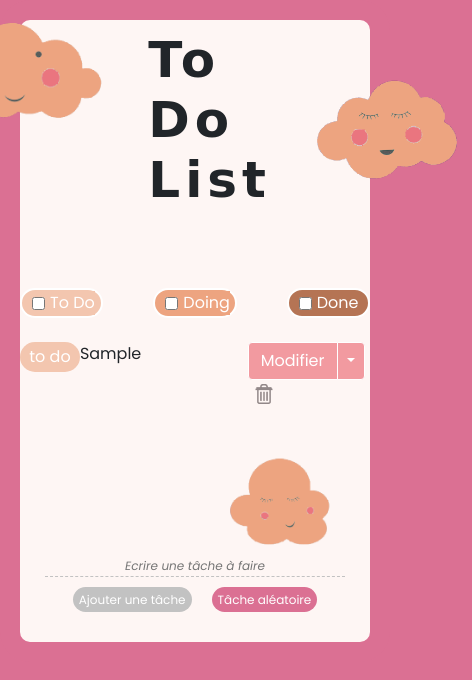
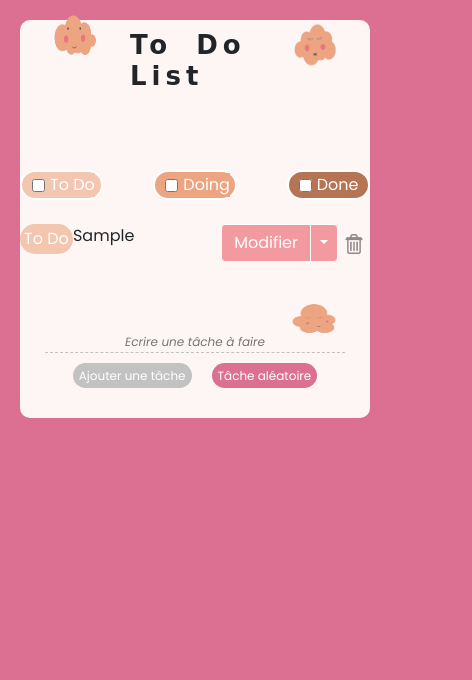
Before and after one commit to jeremy93130/todolist, a website: page index.html in a window 390 px wide. Both pictures are taken after typing "Sample" into the empty fields and a click on the button "Ajouter une tâche". Shown: the whole page, 472 px wide, since content can reach past the window. Drawn offline with nearby package versions, Linux system fonts and the light colour scheme; a web font is replaced by a local one.

Commit message:
Tentative d'avancement

```diff
--- a/index.js
+++ b/index.js
@@ -1,4 +1,4 @@
-var buttons = document.getElementsByClassName("modif")
+var button = document.getElementsByClassName("modif")
 var del = document.getElementsByClassName("delete")
 /**
  * Element conteneur de toutes les tâches
@@ -24,7 +24,7 @@ var tasks = []
 function onTaskSubmit() {
     var inputValue = document.getElementById("newTask")
     /* on récupère la valeur de notre champ de saisie*/
-    var task = { value: (inputValue.value + ""), status: "to do" }
+    var task = { value: (inputValue.value + ""), status: "To Do" }
     addTask(task, tasks.length)
     tasks.push(task)
     inputValue.value = ""
@@ -73,9 +73,9 @@ function addTask(task, index) {
         ` <div id="task[${index}]" class="justify">
         <span class="status todo" id="status[${index}]">${task.status}</span>
         <span class="value">${task.value}</span>
-    <div>
+    <div class="sideToSide">
         <div class="btn-group">
-            <button type="button" class="btn text-white modif">Modifier</button>
+            <button type="button" class="btn text-white modif" onclick="edit(${index})" >Modifier</button>
             <button type="button" class="btn btn-danger dropdown-toggle dropdown-toggle-split"
                 data-bs-toggle="dropdown" aria-expanded="false">
                 <span class="visually-hidden">Toggle Dropdown</span>
@@ -109,13 +109,17 @@ function remove(index) {
  * Génération d'une tâche aléatoire
  */
 function randomButton() {
-    var randomWords = ["Promener Kiwi", "Laver Mamie", "Renverser papy", "Reveiller son cerveau", "Recharger son téléphone", "Demander des grossièretés en italien à Salwa", "Organiser un combat de Sumo", "Visiter Fleury-Mérogis", "Faire chier Benoît toutes les 5 minutes", "Manger du pudding", "Faire un barbecu à l'eau"]
+    var randomWords = ["Promener Kiwi", "Laver Mamie", "Renverser papy", "Reveiller son cerveau", "Recharger son téléphone", "Demander des grossièretés en italien à Salwa", "Organiser un combat de Sumo", "Visiter Fleury-Mérogis", "Faire chier Benoît toutes les 5 minutes", "Manger du pudding", "Faire un barbecue à l'eau"]
     var task = { value: randomWords[Math.floor(Math.random() * randomWords.length)], status: "To Do" }
-/* On ajoute la tâche avec son index (tasks.length) */
+    /* On ajoute la tâche avec son index (tasks.length) */
     addTask(task, tasks.length)
     tasks.push(task)
 }
 
-function edit() {
+// function edit(index, element, task) {
+//     var edited = document.getElementsByClassName("value")
 
-}
+//     edited.map(function (taskEdited) {
+
+//     })
+// }
--- a/style.css
+++ b/style.css
@@ -295,3 +295,34 @@ form {
     }
 
 }
+
+@media screen and (max-width: 500px) {
+
+
+    header {
+        justify-content: center;
+    }
+
+    .cloud {
+        height: 50px;
+        width: 50px;
+    }
+
+    #sleep {
+        top: 0px;
+    }
+
+    #joy {
+        height: 40px;
+    }
+
+    div h1 {
+        display: flex;
+        font-size: 26px;
+    }
+
+    .sideToSide {
+        display: flex;
+    }
+
+}
```
